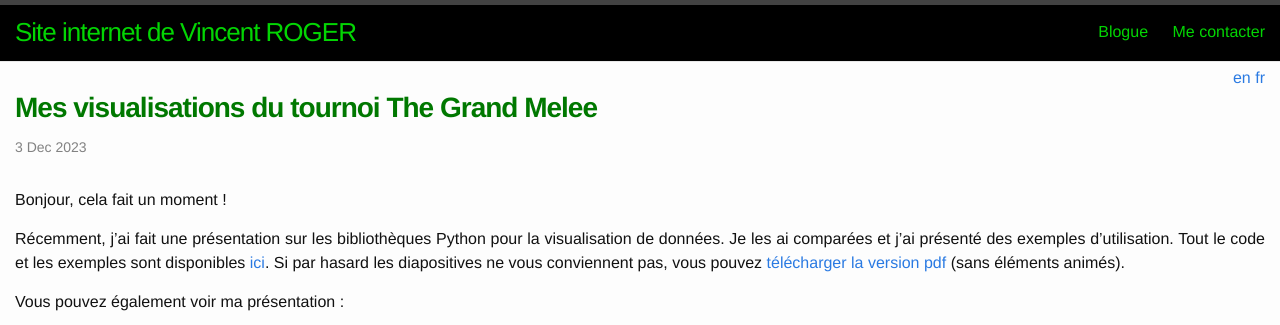
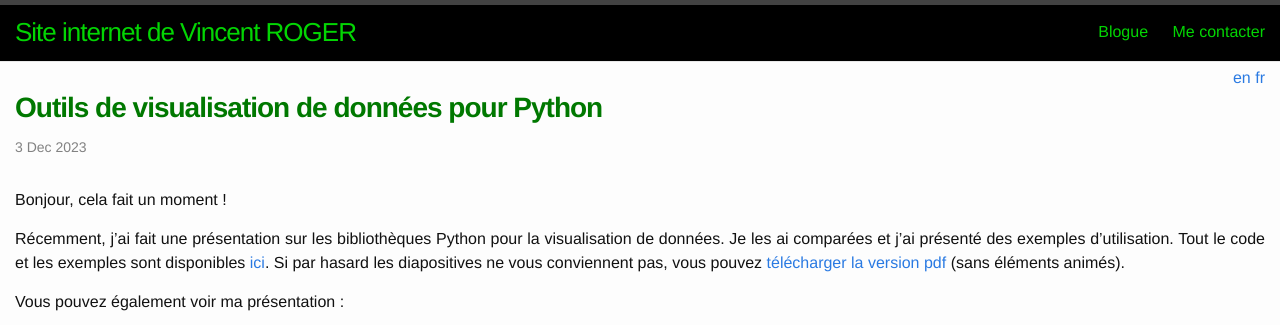
Before and after one commit to vroger11/vroger11.github.io, a Jekyll site: the page built from _posts/2023-12-03-outils-python-dataviz.md, in a window 1280 px wide, cut to the strip 0-325 px from the top of the page. Built offline with Jekyll 4.4.1, drawn with Linux system fonts in a browser that asks for light colours; comment, search, counter and statistics services are not loaded.

Commit message:
Fix title mistake.

```diff
--- a/_posts/2023-12-03-outils-python-dataviz.md
+++ b/_posts/2023-12-03-outils-python-dataviz.md
@@ -1,7 +1,7 @@
 ---
 layout: post
 comments: true
-title:  "Mes visualisations du tournoi The Grand Melee"
+title:  "Outils de visualisation de données pour Python"
 ref: pres-python-dataviz
 date:   2023-12-03 08:00:00 +0200
 categories: blogue datavis python
```
